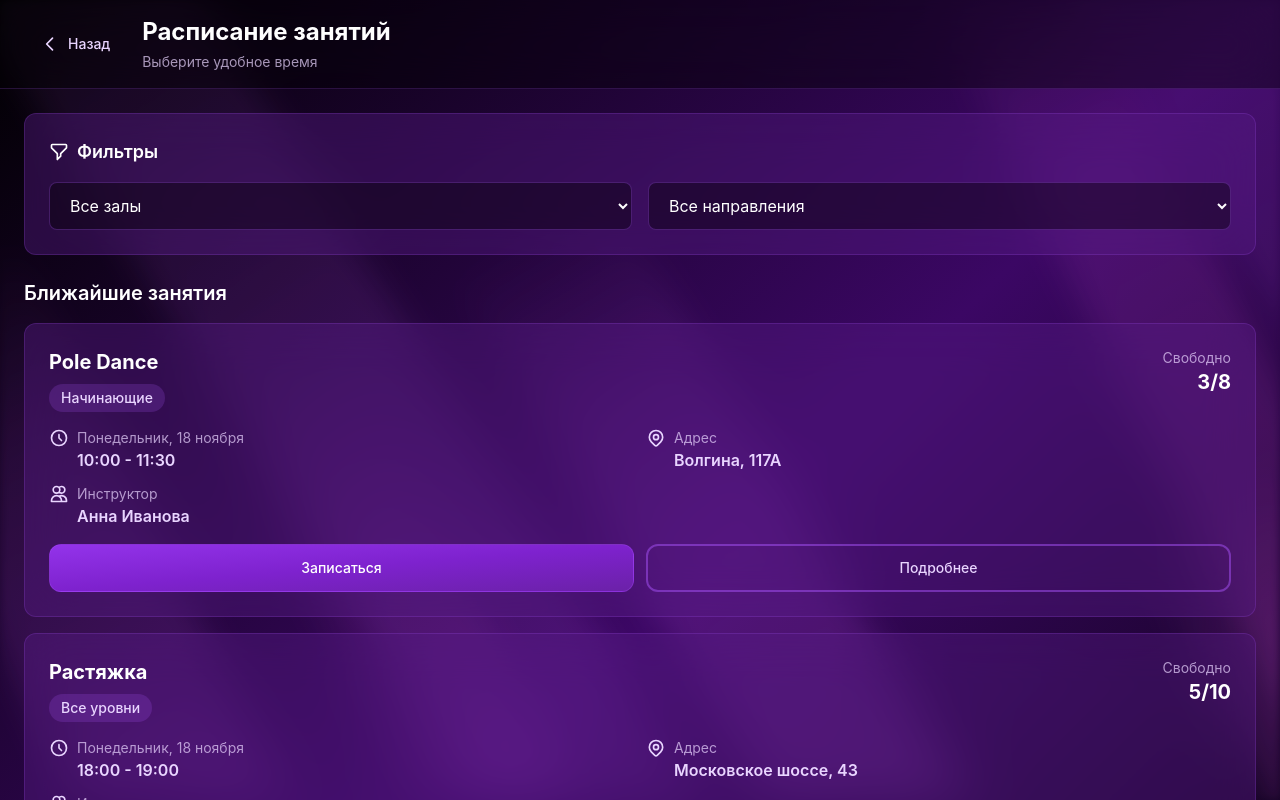
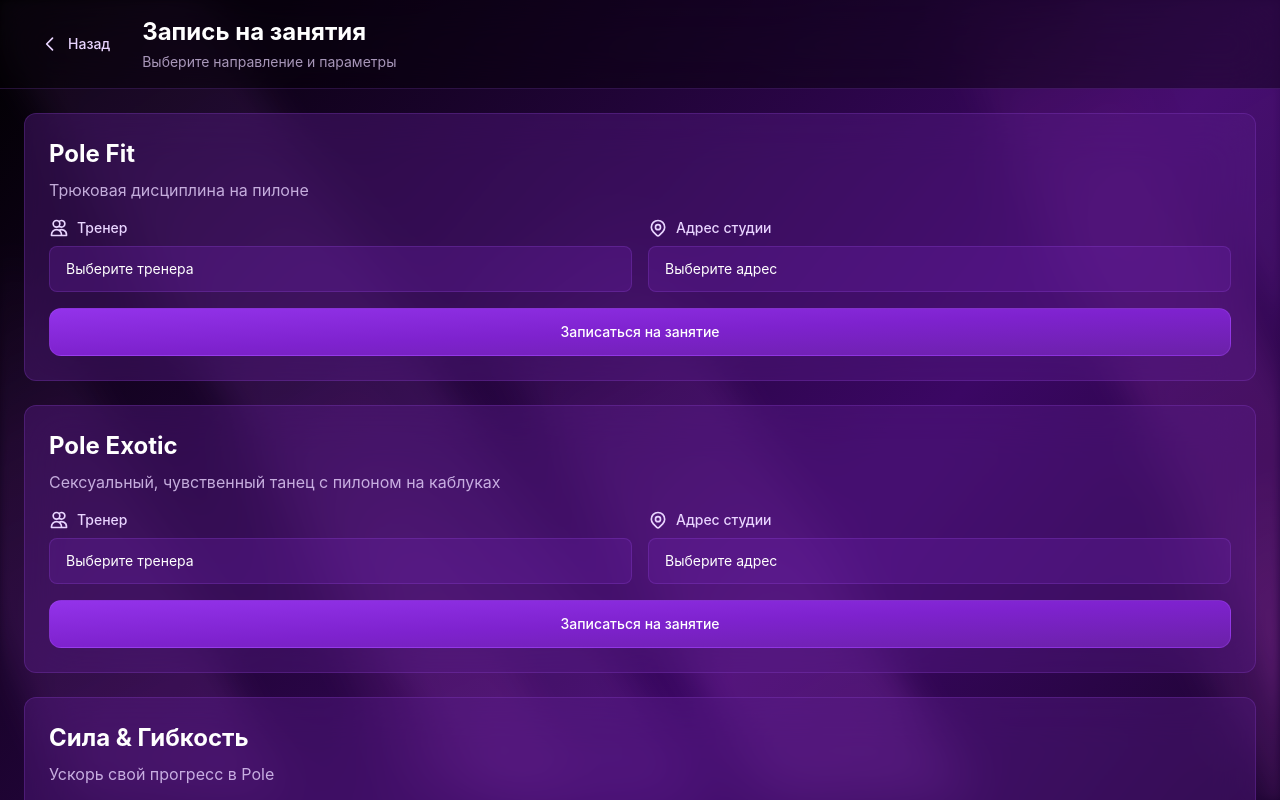
Before and after one commit to kazimovnikita0208-create/geometriyafront, a Next.js app: page /schedule in a window 1280 px wide. Shown: the top 800 px of the page. Built offline with nearby package versions, Linux system fonts and the light colour scheme.

Commit message:
feat: completely redesign schedule page - add all directions with embedded filters and schedule modal

```diff
--- a/app/schedule/page.tsx
+++ b/app/schedule/page.tsx
@@ -31,53 +31,92 @@ const MapPinIcon = () => (
   </svg>
 )
 
-// Моковые данные для демонстрации
-const mockLessons = [
+const CalendarIcon = () => (
+  <svg className="w-5 h-5" fill="none" stroke="currentColor" viewBox="0 0 24 24">
+    <path strokeLinecap="round" strokeLinejoin="round" strokeWidth={2} d="M8 7V3m8 4V3m-9 8h10M5 21h14a2 2 0 002-2V7a2 2 0 00-2-2H5a2 2 0 00-2 2v12a2 2 0 002 2z" />
+  </svg>
+)
+
+const XIcon = () => (
+  <svg className="w-6 h-6" fill="none" stroke="currentColor" viewBox="0 0 24 24">
+    <path strokeLinecap="round" strokeLinejoin="round" strokeWidth={2} d="M6 18L18 6M6 6l12 12" />
+  </svg>
+)
+
+// Направления с полной информацией
+const directions = [
   {
-    id: 1,
-    title: 'Pole Dance',
-    level: 'Начинающие',
-    time: '10:00 - 11:30',
-    date: 'Понедельник, 18 ноября',
-    instructor: 'Анна Иванова',
-    hall: 'Волгина, 117А',
-    spots: 3,
-    maxSpots: 8,
+    id: 'pole-fit',
+    name: 'Pole Fit',
+    description: 'Трюковая дисциплина на пилоне',
+    trainers: ['Анна Иванова', 'Мария Петрова', 'Ольга Смирнова'],
+    halls: ['Волгина, 117А', 'Московское шоссе, 43'],
   },
   {
-    id: 2,
-    title: 'Растяжка',
-    level: 'Все уровни',
-    time: '18:00 - 19:00',
-    date: 'Понедельник, 18 ноября',
-    instructor: 'Мария Петрова',
-    hall: 'Московское шоссе, 43',
-    spots: 5,
-    maxSpots: 10,
+    id: 'pole-exotic',
+    name: 'Pole Exotic',
+    description: 'Сексуальный, чувственный танец с пилоном на каблуках',
+    trainers: ['Ольга Смирнова', 'Екатерина Новикова'],
+    halls: ['Волгина, 117А', 'Московское шоссе, 43'],
   },
   {
-    id: 3,
-    title: 'Exotic Pole Dance',
-    level: 'Продолжающие',
-    time: '19:30 - 21:00',
-    date: 'Понедельник, 18 ноября',
-    instructor: 'Ольга Смирнова',
-    hall: 'Волгина, 117А',
-    spots: 1,
-    maxSpots: 6,
+    id: 'strength-flexibility',
+    name: 'Сила & Гибкость',
+    description: 'Ускорь свой прогресс в Pole',
+    trainers: ['Мария Петрова', 'Анна Иванова'],
+    halls: ['Волгина, 117А', 'Московское шоссе, 43'],
   },
+  {
+    id: 'stretching',
+    name: 'Растяжка',
+    description: 'Грациозные прогибы и желанные шпагаты',
+    trainers: ['Мария Петрова', 'Екатерина Новикова'],
+    halls: ['Волгина, 117А', 'Московское шоссе, 43'],
+  },
+  {
+    id: 'high-heels',
+    name: 'High Heels (Choreo)',
+    description: 'Танцевальное направление на каблуках',
+    trainers: ['Ольга Смирнова', 'Екатерина Новикова'],
+    halls: ['Волгина, 117А', 'Московское шоссе, 43'],
+  },
+]
+
+// Моковые даты и время для модального окна
+const mockSchedule = [
+  { date: 'Понедельник, 18 ноября', times: ['10:00', '12:00', '18:00', '20:00'] },
+  { date: 'Вторник, 19 ноября', times: ['10:00', '14:00', '18:00', '19:30'] },
+  { date: 'Среда, 20 ноября', times: ['11:00', '15:00', '18:00', '20:00'] },
+  { date: 'Четверг, 21 ноября', times: ['10:00', '12:00', '17:00', '19:00'] },
+  { date: 'Пятница, 22 ноября', times: ['10:00', '14:00', '18:00', '20:00'] },
 ]
 
 export default function SchedulePage() {
   const router = useRouter()
-  const [selectedHall, setSelectedHall] = useState('all')
-  const [selectedDirection, setSelectedDirection] = useState('all')
+  const [isScheduleModalOpen, setIsScheduleModalOpen] = useState(false)
+  const [selectedDirection, setSelectedDirection] = useState<any>(null)
+  const [directionSelections, setDirectionSelections] = useState<any>({})
+
+  const openScheduleModal = (direction: any) => {
+    setSelectedDirection(direction)
+    setIsScheduleModalOpen(true)
+  }
+
+  const updateDirectionSelection = (directionId: string, field: string, value: string) => {
+    setDirectionSelections((prev: any) => ({
+      ...prev,
+      [directionId]: {
+        ...prev[directionId],
+        [field]: value,
+      },
+    }))
+  }
 
   return (
     <BeamsBackground intensity="medium">
       <div className="min-h-screen">
 
-        {/* Header - Адаптивный */}
+        {/* Header */}
         <div className="sticky top-0 z-20 bg-black/40 backdrop-blur-xl border-b border-purple-500/20">
           <div className="px-4 sm:px-6 py-4">
             <div className="flex items-center gap-4">
@@ -92,10 +131,10 @@ export default function SchedulePage() {
               </Button>
               <div className="flex-1">
                 <h1 className="text-lg sm:text-xl md:text-2xl font-bold text-white">
-                  Расписание занятий
+                  Запись на занятия
                 </h1>
                 <p className="text-xs sm:text-sm text-purple-200/70 mt-1">
-                  Выберите удобное время
+                  Выберите направление и параметры
                 </p>
               </div>
             </div>
@@ -105,139 +144,147 @@ export default function SchedulePage() {
         {/* Content */}
         <div className="px-4 sm:px-6 py-6">
 
-          {/* Фильтры - Адаптивные */}
-          <div className="mb-6">
-            <div className="bg-purple-900/40 backdrop-blur-xl rounded-xl border border-purple-500/20 p-4 sm:p-6">
-              <h3 className="text-base sm:text-lg font-semibold text-white mb-4 flex items-center gap-2">
-                <svg className="w-5 h-5" fill="none" stroke="currentColor" viewBox="0 0 24 24">
-                  <path strokeLinecap="round" strokeLinejoin="round" strokeWidth={2} d="M3 4a1 1 0 011-1h16a1 1 0 011 1v2.586a1 1 0 01-.293.707l-6.414 6.414a1 1 0 00-.293.707V17l-4 4v-6.586a1 1 0 00-.293-.707L3.293 7.293A1 1 0 013 6.586V4z" />
-                </svg>
-                Фильтры
+          {/* Список всех направлений */}
+          <div className="space-y-6">
+            {directions.map((direction) => (
+              <div
+                key={direction.id}
+                className="bg-purple-900/40 backdrop-blur-xl rounded-xl border border-purple-500/20 p-4 sm:p-6 hover:border-purple-400/40 transition-colors"
+              >
+                {/* Header */}
+                <div className="mb-4">
+                  <h3 className="text-xl sm:text-2xl font-bold text-white mb-2">
+                    {direction.name}
                   </h3>
-              <div className="grid grid-cols-1 sm:grid-cols-2 gap-3 sm:gap-4">
-                {/* Зал */}
+                  <p className="text-purple-200/80 text-sm sm:text-base">
+                    {direction.description}
+                  </p>
+                </div>
+
+                {/* Селекты - встроенные фильтры */}
+                <div className="grid grid-cols-1 sm:grid-cols-2 gap-4 mb-4">
+                  {/* Тренер */}
                   <div>
+                    <label className="block text-sm font-medium text-purple-200 mb-2">
+                      <div className="flex items-center gap-2">
+                        <UsersIcon />
+                        Тренер
+                      </div>
+                    </label>
                     <select
-                    value={selectedHall}
-                    onChange={(e) => setSelectedHall(e.target.value)}
-                    className="w-full px-4 py-3 rounded-lg bg-black/40 border border-purple-500/30 text-white text-sm sm:text-base focus:border-purple-400 focus:outline-none"
+                      value={directionSelections[direction.id]?.trainer || ''}
+                      onChange={(e) => updateDirectionSelection(direction.id, 'trainer', e.target.value)}
+                      className="w-full px-4 py-3 rounded-lg bg-purple-800/30 border border-purple-500/20 text-white text-sm focus:outline-none focus:ring-2 focus:ring-purple-400 appearance-none"
                     >
-                    <option value="all">Все залы</option>
-                    <option value="volgina">Волгина, 117А</option>
-                    <option value="moskovskoye">Московское шоссе, 43</option>
+                      <option value="" className="bg-purple-900">Выберите тренера</option>
+                      {direction.trainers.map((trainer, idx) => (
+                        <option key={idx} value={trainer} className="bg-purple-900">
+                          {trainer}
+                        </option>
+                      ))}
                     </select>
                   </div>
 
-                {/* Направление */}
+                  {/* Зал */}
                   <div>
+                    <label className="block text-sm font-medium text-purple-200 mb-2">
+                      <div className="flex items-center gap-2">
+                        <MapPinIcon />
+                        Адрес студии
+                      </div>
+                    </label>
                     <select
-                    value={selectedDirection}
-                    onChange={(e) => setSelectedDirection(e.target.value)}
-                    className="w-full px-4 py-3 rounded-lg bg-black/40 border border-purple-500/30 text-white text-sm sm:text-base focus:border-purple-400 focus:outline-none"
+                      value={directionSelections[direction.id]?.hall || ''}
+                      onChange={(e) => updateDirectionSelection(direction.id, 'hall', e.target.value)}
+                      className="w-full px-4 py-3 rounded-lg bg-purple-800/30 border border-purple-500/20 text-white text-sm focus:outline-none focus:ring-2 focus:ring-purple-400 appearance-none"
                     >
-                    <option value="all">Все направления</option>
-                    <option value="pole">Pole Dance</option>
-                    <option value="exotic">Exotic Pole Dance</option>
-                    <option value="stretching">Растяжка</option>
-                    <option value="aerial">Воздушные полотна</option>
-                    <option value="choreography">Хореография</option>
+                      <option value="" className="bg-purple-900">Выберите адрес</option>
+                      {direction.halls.map((hall, idx) => (
+                        <option key={idx} value={hall} className="bg-purple-900">
+                          {hall}
+                        </option>
+                      ))}
                     </select>
                   </div>
                 </div>
+
+                {/* Кнопка записаться */}
+                <Button
+                  variant="default"
+                  className="w-full"
+                  onClick={() => openScheduleModal(direction)}
+                >
+                  Записаться на занятие
+                </Button>
+              </div>
+            ))}
+          </div>
+
         </div>
       </div>
 
-          {/* Список занятий - Адаптивный */}
-          <div className="space-y-4">
-            <h2 className="text-lg sm:text-xl font-semibold text-white mb-4">
-              Ближайшие занятия
-            </h2>
-
-            {mockLessons.map((lesson) => (
+      {/* Модальное окно с расписанием */}
+      {isScheduleModalOpen && selectedDirection && (
         <div
-                key={lesson.id}
-                className="bg-purple-900/40 backdrop-blur-xl rounded-xl border border-purple-500/20 p-4 sm:p-6 hover:border-purple-400/40 transition-colors"
+          className="fixed inset-0 z-50 flex items-center justify-center p-4 bg-black/80 backdrop-blur-sm"
+          onClick={() => setIsScheduleModalOpen(false)}
+        >
+          <div
+            className="bg-purple-900/95 backdrop-blur-xl rounded-2xl border border-purple-500/30 max-w-2xl w-full max-h-[90vh] overflow-y-auto shadow-2xl"
+            onClick={(e) => e.stopPropagation()}
           >
             {/* Header */}
-                <div className="flex items-start justify-between mb-4">
-                  <div className="flex-1">
-                    <h3 className="text-lg sm:text-xl font-bold text-white mb-2">
-                      {lesson.title}
-                    </h3>
-                    <span className="inline-block px-3 py-1 rounded-full bg-purple-500/20 text-purple-200 text-xs sm:text-sm font-medium">
-                      {lesson.level}
-                    </span>
-                  </div>
-                  <div className="text-right">
-                    <div className="text-xs sm:text-sm text-purple-200/70">Свободно</div>
-                    <div className="text-lg sm:text-xl font-bold text-white">
-                      {lesson.spots}/{lesson.maxSpots}
-                    </div>
-                  </div>
+            <div className="sticky top-0 bg-purple-900/95 backdrop-blur-xl border-b border-purple-500/30 px-6 py-4 flex items-center justify-between">
+              <h2 className="text-2xl font-bold text-white flex items-center gap-2">
+                <CalendarIcon />
+                {selectedDirection.name}
+              </h2>
+              <button
+                onClick={() => setIsScheduleModalOpen(false)}
+                className="text-purple-200 hover:text-white transition-colors"
+              >
+                <XIcon />
+              </button>
             </div>
 
-                {/* Info Grid - Адаптивная сетка */}
-                <div className="grid grid-cols-1 sm:grid-cols-2 gap-3 mb-4 text-sm">
-                  {/* Время */}
-                  <div className="flex items-start gap-2 text-purple-200">
-                    <ClockIcon />
-                    <div className="flex-1">
-                      <div className="text-purple-200/70 text-xs sm:text-sm">{lesson.date}</div>
-                      <div className="font-semibold text-sm sm:text-base">{lesson.time}</div>
-                    </div>
-                  </div>
-
-                  {/* Зал */}
-                  <div className="flex items-start gap-2 text-purple-200">
-                    <MapPinIcon />
-                    <div className="flex-1">
-                      <div className="text-purple-200/70 text-xs sm:text-sm">Адрес</div>
-                      <div className="font-semibold text-sm sm:text-base">{lesson.hall}</div>
-                    </div>
-                  </div>
-
-                  {/* Инструктор */}
-                  <div className="flex items-start gap-2 text-purple-200 sm:col-span-2">
-                    <UsersIcon />
-                    <div className="flex-1">
-                      <div className="text-purple-200/70 text-xs sm:text-sm">Инструктор</div>
-                      <div className="font-semibold text-sm sm:text-base">{lesson.instructor}</div>
-                    </div>
-                  </div>
-                </div>
-
-                {/* Actions - Адаптивные кнопки в 2 колонки */}
-                <div className="grid grid-cols-1 sm:grid-cols-2 gap-3">
-                  <Button
-                    variant="default"
-                    className="w-full"
-                    disabled={lesson.spots === 0}
+            {/* Content */}
+            <div className="p-6 space-y-6">
+              {mockSchedule.map((day, dayIdx) => (
+                <div key={dayIdx} className="bg-purple-800/30 rounded-xl p-4 border border-purple-500/20">
+                  <h3 className="text-lg font-bold text-white mb-4">
+                    {day.date}
+                  </h3>
+                  <div className="grid grid-cols-2 sm:grid-cols-4 gap-3">
+                    {day.times.map((time, timeIdx) => (
+                      <button
+                        key={timeIdx}
+                        onClick={() => {
+                          alert(`Вы записались на ${selectedDirection.name} ${day.date} в ${time}`)
+                          setIsScheduleModalOpen(false)
+                        }}
+                        className="px-4 py-3 rounded-lg bg-purple-700/30 border border-purple-500/20 text-white font-medium hover:bg-purple-600/50 hover:border-purple-400/50 transition-all"
                       >
-                    {lesson.spots === 0 ? 'Мест нет' : 'Записаться'}
-                  </Button>
-                  <Button variant="outline" className="w-full">
-                    Подробнее
-                  </Button>
+                        {time}
+                      </button>
+                    ))}
                   </div>
                 </div>
               ))}
             </div>
 
-          {/* Заглушка для пустого состояния (когда нет занятий) */}
-          {mockLessons.length === 0 && (
-            <div className="text-center py-12">
-              <div className="text-6xl mb-4">📆</div>
-              <h3 className="text-xl font-semibold text-white mb-2">
-                Занятий не найдено
-              </h3>
-              <p className="text-purple-200/70 mb-6">
-                Попробуйте изменить фильтры или вернитесь позже
-              </p>
+            {/* Footer */}
+            <div className="sticky bottom-0 bg-purple-900/95 backdrop-blur-xl border-t border-purple-500/30 px-6 py-4">
+              <Button
+                variant="outline"
+                className="w-full"
+                onClick={() => setIsScheduleModalOpen(false)}
+              >
+                Закрыть
+              </Button>
+            </div>
+          </div>
         </div>
       )}
-
-        </div>
-      </div>
     </BeamsBackground>
   )
 }
```
Lines whose indentation alone changed are shown as unchanged.
